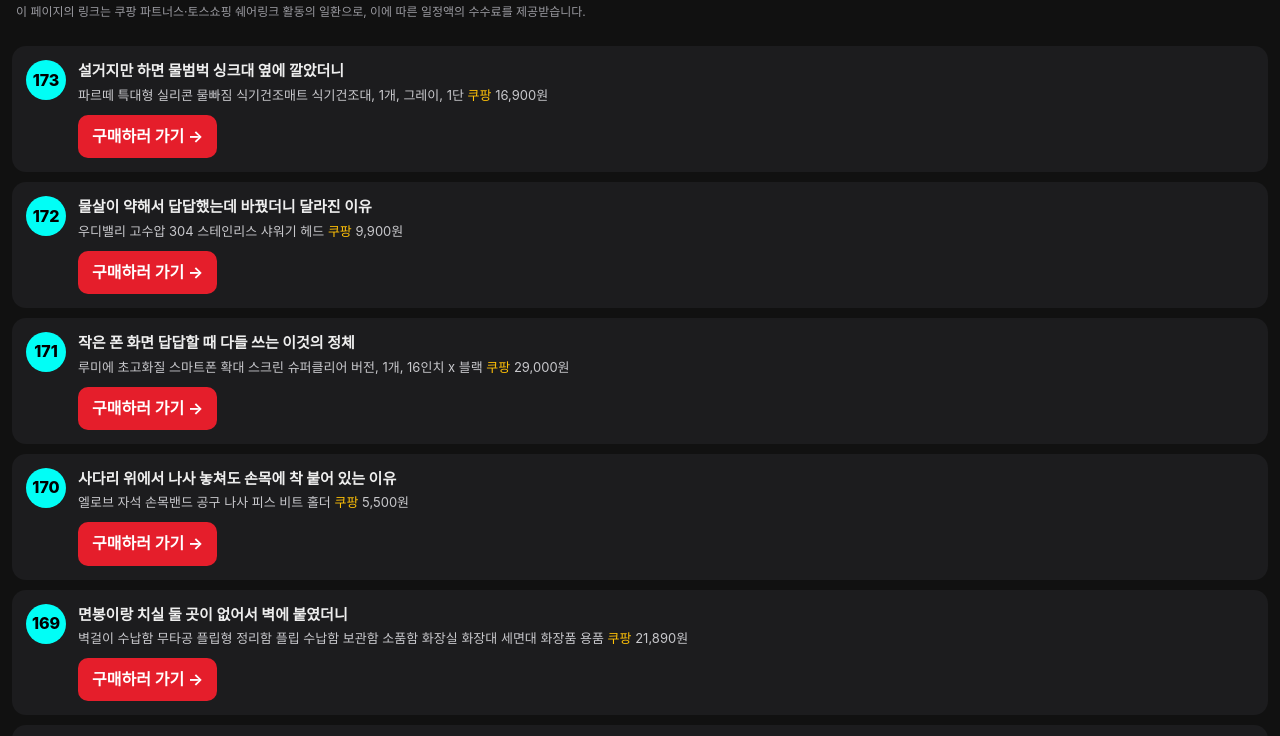
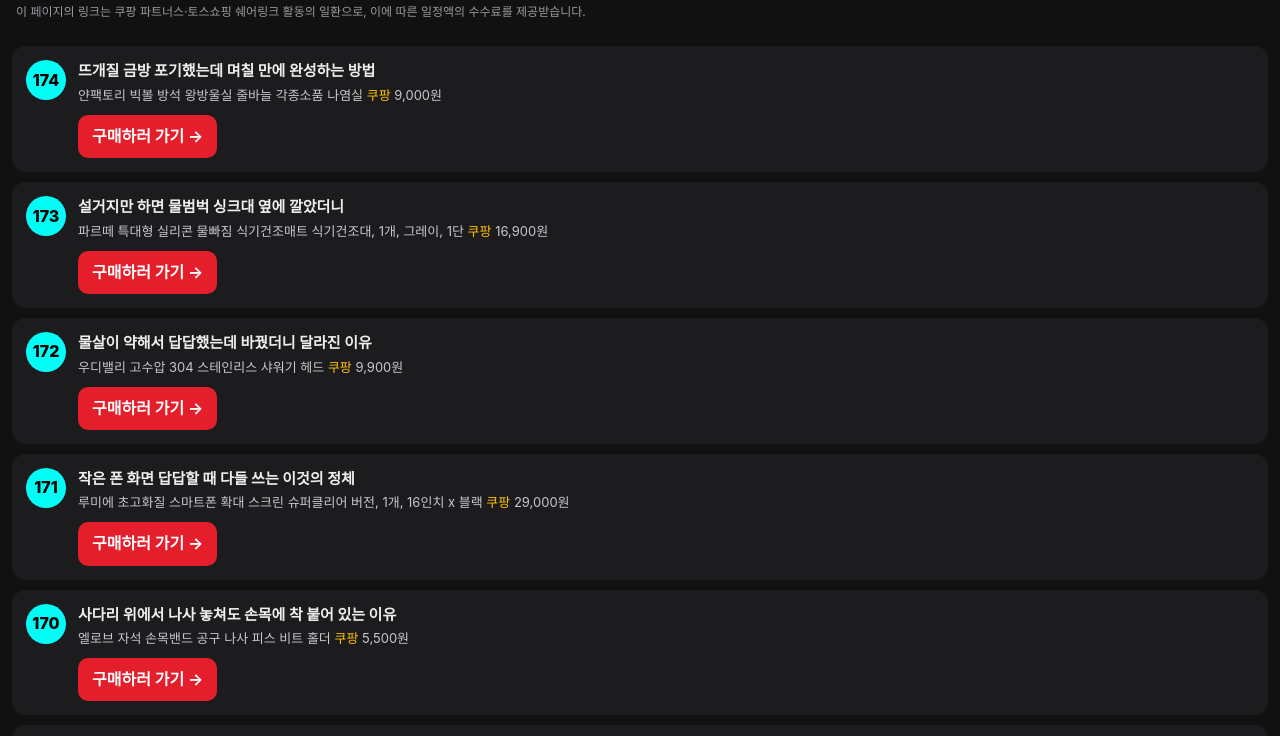
Before and after one commit to Riankim0720/shoppingcham-links, a plain HTML site: page index.html in a window 1280 px wide. Shown: the part 52-788 px from the top of the page. Drawn offline with Linux system fonts and the light colour scheme.

Commit message:
links: 갱신

```diff
--- a/index.html
+++ b/index.html
@@ -13,6 +13,7 @@ footer{color:#77777d;font-size:11px;padding:0 16px 30px}
 </style></head><body>
 <header><h1>쇼핑참견 구매링크 모음</h1><p class="notice">이 페이지의 링크는 쿠팡 파트너스·토스쇼핑 쉐어링크 활동의 일환으로, 이에 따른 일정액의 수수료를 제공받습니다.</p></header>
 <ul>
+<li id="174"><div class="n">174</div><div class="b"><div class="t">뜨개질 금방 포기했는데 며칠 만에 완성하는 방법</div><div class="p">얀팩토리 빅볼 방석 왕방울실 줄바늘 각종소품 나염실 <span class="prov">쿠팡</span> 9,000원</div><a class="buy" href="https://link.coupang.com/a/iLPztmdLQ4" target="_blank" rel="noopener">구매하러 가기 →</a> </div></li>
 <li id="173"><div class="n">173</div><div class="b"><div class="t">설거지만 하면 물범벅 싱크대 옆에 깔았더니</div><div class="p">파르떼 특대형 실리콘 물빠짐 식기건조매트 식기건조대, 1개, 그레이, 1단 <span class="prov">쿠팡</span> 16,900원</div><a class="buy" href="https://link.coupang.com/a/iLOkLB286K" target="_blank" rel="noopener">구매하러 가기 →</a> </div></li>
 <li id="172"><div class="n">172</div><div class="b"><div class="t">물살이 약해서 답답했는데 바꿨더니 달라진 이유</div><div class="p">우디밸리 고수압 304 스테인리스 샤워기 헤드 <span class="prov">쿠팡</span> 9,900원</div><a class="buy" href="https://link.coupang.com/a/iLNjFQ5qHk" target="_blank" rel="noopener">구매하러 가기 →</a> </div></li>
 <li id="171"><div class="n">171</div><div class="b"><div class="t">작은 폰 화면 답답할 때 다들 쓰는 이것의 정체</div><div class="p">루미에 초고화질 스마트폰 확대 스크린 슈퍼클리어 버전, 1개, 16인치 x 블랙 <span class="prov">쿠팡</span> 29,000원</div><a class="buy" href="https://link.coupang.com/a/iLLXRB87KT" target="_blank" rel="noopener">구매하러 가기 →</a> </div></li>
@@ -96,7 +97,7 @@ footer{color:#77777d;font-size:11px;padding:0 16px 30px}
 <li id="93"><div class="n">93</div><div class="b"><div class="t">펜슬까지 챙기느라 폰케이스에 꽂으면 끝</div><div class="p">저스틴 비버 폰 케이스 무광 투명 울트라 플러스 백 커버 <span class="prov">쿠팡</span> 12,000원</div><a class="buy" href="https://link.coupang.com/a/h5rLiREOKO" target="_blank" rel="noopener">구매하러 가기 →</a> </div></li>
 <li id="92"><div class="n">92</div><div class="b"><div class="t">세탁기 숙여서 꺼내는 집 수납장에 쏙 숨겼다</div><div class="p">이케아 METOD 메토드 빌트인가전/싱크대 하부장 화이트 80x60x80cm 304.305.98 <span class="prov">쿠팡</span> 88,160원</div><a class="buy" href="https://link.coupang.com/a/hKFwerADSK" target="_blank" rel="noopener">구매하러 가기 →</a> </div></li>
 <li id="91"><div class="n">91</div><div class="b"><div class="t">편의점 뛰어가던 여름 그대로 부어 돌리면 끝</div><div class="p">닌자 슬러시 메이커 220V 슬러쉬 기계 FS301 <span class="prov">쿠팡</span> 630,200원</div><a class="buy" href="https://link.coupang.com/a/hKFBnH8Ixw" target="_blank" rel="noopener">구매하러 가기 →</a> <a class="yt" href="https://youtube.com/shorts/EWWW5s_6njE" target="_blank" rel="noopener">영상 보기</a></div></li>
-<li id="90"><div class="n">90</div><div class="b"><div class="t">계란이 눌어붙는 팬 길들이면 코팅이 산다</div><div class="p">헥스클래드 인덕션 하이브리드 프라이팬 <span class="prov">쿠팡</span> 238,000원</div><a class="buy" href="https://link.coupang.com/a/hKmhmwCYZE" target="_blank" rel="noopener">구매하러 가기 →</a> <a class="yt" href="https://youtube.com/shorts/0fKie8c_Bqc" target="_blank" rel="noopener">영상 보기</a></div></li>
+<li id="90"><div class="n">90</div><div class="b"><div class="t">계란이 눌어붙는 팬 길들이면 코팅이 산다</div><div class="p">헥스클래드 인덕션 하이브리드 프라이팬 <span class="prov">쿠팡</span> 238,000원</div><a class="buy" href="https://link.coupang.com/a/hKmhmwCYZE" target="_blank" rel="noopener">구매하러 가기 →</a> <a class="yt" href="https://youtube.com/shorts/zDe7B86I2_8" target="_blank" rel="noopener">영상 보기</a></div></li>
 <li id="89"><div class="n">89</div><div class="b"><div class="t">책상 위가 지저분한 케이블 정리 한 번에</div><div class="p">아스크로노 Ascrono® MacBook Docking Station 해외직구 정품 <span class="prov">쿠팡</span> 730,000원</div><a class="buy" href="https://link.coupang.com/a/hKlJIKYOpo" target="_blank" rel="noopener">구매하러 가기 →</a> <a class="yt" href="https://youtube.com/shorts/Iv65S6S_6b4" target="_blank" rel="noopener">영상 보기</a></div></li>
 <li id="88"><div class="n">88</div><div class="b"><div class="t">하루종일 안고만 있기 손은 자유로워져요</div><div class="p">키아베이비즈, 오리지널 베이비 랩 휴대용 지지대, 0~36개월 아기용, 새들 브라운, 1개 KEA-22713 <span class="prov">쿠팡</span> 48,450원</div><a class="buy" href="https://link.coupang.com/a/hKj6pWGrtc" target="_blank" rel="noopener">구매하러 가기 →</a> </div></li>
 <li id="87"><div class="n">87</div><div class="b"><div class="t">실크 블라우스 다릴 때 옷감 탈 걱정 없이 쫙</div><div class="p">로라스타 SMART U 올인원 의류관리기 스팀다리미 <span class="prov">쿠팡</span> 3,900,400원</div><a class="buy" href="https://link.coupang.com/a/hKjV9v8qSi" target="_blank" rel="noopener">구매하러 가기 →</a> <a class="yt" href="https://youtube.com/shorts/QWbV82zJ1QQ" target="_blank" rel="noopener">영상 보기</a></div></li>
```
